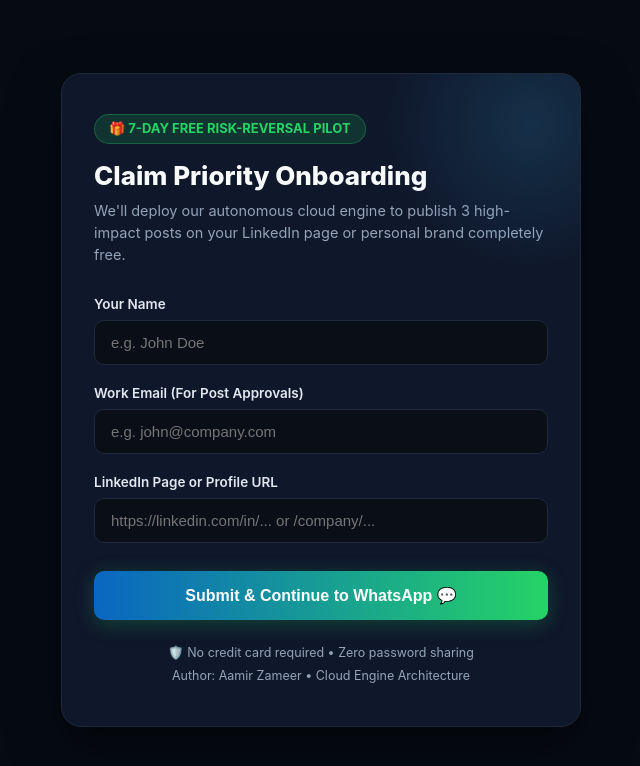
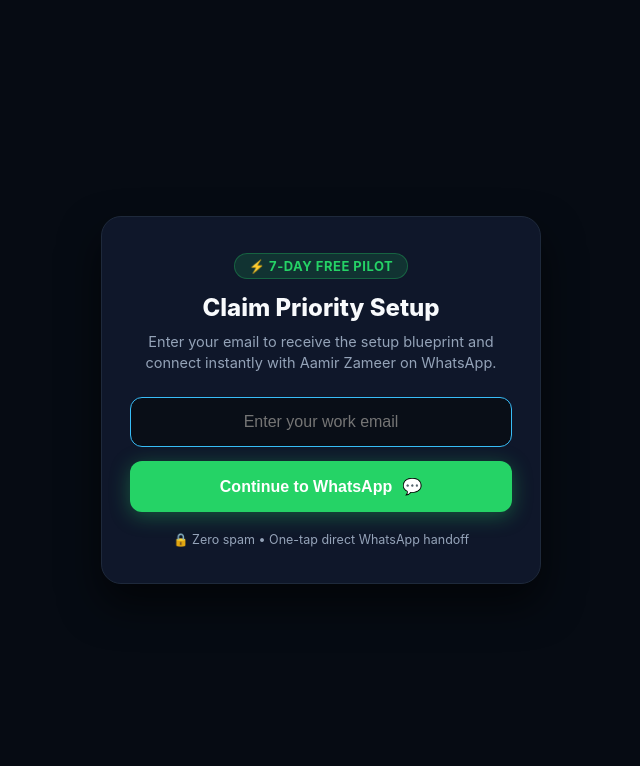
Before and after one commit to Amz34/linkedin-cloud-autopost-engine, a plain HTML site: page connect.html in a window 1280 px wide. Shown: the whole page, without its empty margins (319-959 px from the left). Drawn offline with Linux system fonts and the light colour scheme.

Commit message:
refactor: simplify connect to single email box with instant WhatsApp redirect

```diff
--- a/connect.html
+++ b/connect.html
@@ -3,7 +3,7 @@
 <head>
   <meta charset="UTF-8">
   <meta name="viewport" content="width=device-width, initial-scale=1.0">
-  <title>Claim 7-Day Free Pilot — LinkedIn Cloud Engine</title>
+  <title>Connect — LinkedIn Cloud Engine</title>
   <link rel="icon" href="https://notion-emojis.s3-us-west-2.amazonaws.com/prod/svg-twitter/26a1.svg">
   <style>
     :root {
@@ -13,7 +13,7 @@
       --accent: #38bdf8;
       --green: #25d366;
       --text: #f8fafc;
-      --text-muted: #94a3b8;
+      --muted: #94a3b8;
     }
     * { box-sizing: border-box; margin: 0; padding: 0; }
     body {
@@ -24,33 +24,21 @@
       justify-content: center;
       align-items: center;
       min-height: 100vh;
-      padding: 24px;
-      line-height: 1.5;
+      padding: 20px;
     }
-    .container {
+    .card {
       background: var(--card-bg);
       border: 1px solid var(--border);
       border-radius: 20px;
-      max-width: 520px;
+      max-width: 440px;
       width: 100%;
-      padding: 40px 32px;
-      box-shadow: 0 20px 50px rgba(0, 0, 0, 0.5);
+      padding: 36px 28px;
+      text-align: center;
+      box-shadow: 0 20px 40px rgba(0, 0, 0, 0.6);
       position: relative;
-      overflow: hidden;
-    }
-    .glow {
-      position: absolute;
-      top: -100px;
-      right: -100px;
-      width: 300px;
-      height: 300px;
-      background: radial-gradient(circle, rgba(56, 189, 248, 0.15) 0%, rgba(0,0,0,0) 70%);
-      pointer-events: none;
     }
     .badge {
-      display: inline-flex;
-      align-items: center;
-      gap: 6px;
+      display: inline-block;
       background: rgba(37, 211, 102, 0.15);
       border: 1px solid rgba(37, 211, 102, 0.3);
       color: var(--green);
@@ -58,164 +46,102 @@
       border-radius: 50px;
       font-size: 13px;
       font-weight: 700;
+      margin-bottom: 14px;
       text-transform: uppercase;
-      margin-bottom: 16px;
+      letter-spacing: 0.5px;
     }
     h1 {
-      font-size: 26px;
+      font-size: 24px;
       font-weight: 800;
+      margin-bottom: 8px;
       line-height: 1.25;
-      margin-bottom: 8px;
     }
-    p.desc {
+    p {
       font-size: 14.5px;
-      color: var(--text-muted);
-      margin-bottom: 28px;
+      color: var(--muted);
+      margin-bottom: 24px;
+      line-height: 1.45;
     }
-    .form-group {
-      margin-bottom: 18px;
+    form {
+      display: flex;
+      flex-direction: column;
+      gap: 14px;
     }
-    label {
-      display: block;
-      font-size: 13.5px;
-      font-weight: 600;
-      margin-bottom: 6px;
-      color: #e2e8f0;
-    }
-    input, select {
+    input[type="email"] {
       width: 100%;
       background: #090e17;
-      border: 1px solid var(--border);
-      border-radius: 10px;
-      padding: 13px 16px;
-      font-size: 15px;
+      border: 1.5px solid var(--border);
+      border-radius: 12px;
+      padding: 15px 18px;
+      font-size: 16px;
       color: #ffffff;
       outline: none;
+      text-align: center;
       transition: border-color 0.2s;
     }
-    input:focus, select:focus {
+    input[type="email"]:focus {
       border-color: var(--accent);
     }
-    .submit-btn {
+    .btn {
       width: 100%;
-      background: linear-gradient(90deg, #0a66c2 0%, #25d366 100%);
+      background: #25d366;
       color: #ffffff;
       border: none;
-      border-radius: 10px;
-      padding: 15px;
+      border-radius: 12px;
+      padding: 16px;
       font-size: 16px;
-      font-weight: 700;
+      font-weight: 800;
       cursor: pointer;
-      margin-top: 10px;
-      box-shadow: 0 4px 20px rgba(37, 211, 102, 0.25);
+      display: flex;
+      align-items: center;
+      justify-content: center;
+      gap: 10px;
+      box-shadow: 0 4px 20px rgba(37, 211, 102, 0.35);
       transition: transform 0.15s, opacity 0.15s;
     }
-    .submit-btn:hover {
+    .btn:hover {
       opacity: 0.95;
       transform: translateY(-1px);
     }
-    .trust-footer {
-      margin-top: 24px;
-      text-align: center;
+    .footer-note {
+      margin-top: 20px;
       font-size: 12.5px;
-      color: var(--text-muted);
-      display: flex;
-      flex-direction: column;
-      gap: 4px;
-    }
-    .success-overlay {
-      display: none;
-      text-align: center;
-      padding: 20px 0;
-    }
-    .success-icon {
-      font-size: 54px;
-      margin-bottom: 16px;
-    }
-    .wa-redirect-btn {
-      display: inline-block;
-      background: #25d366;
-      color: #ffffff !important;
-      text-decoration: none;
-      font-weight: 700;
-      padding: 14px 28px;
-      border-radius: 10px;
-      margin-top: 18px;
-      font-size: 15.5px;
-      box-shadow: 0 4px 15px rgba(37, 211, 102, 0.35);
+      color: var(--muted);
     }
   </style>
 </head>
 <body>
-  <div class="container">
-    <div class="glow"></div>
+  <div class="card">
+    <div class="badge">⚡ 7-Day Free Pilot</div>
+    <h1>Claim Priority Setup</h1>
+    <p>Enter your email to receive the setup blueprint and connect instantly with Aamir Zameer on WhatsApp.</p>
 
-    <div id="formSection">
-      <div class="badge">🎁 7-Day Free Risk-Reversal Pilot</div>
-      <h1>Claim Priority Onboarding</h1>
-      <p class="desc">We'll deploy our autonomous cloud engine to publish 3 high-impact posts on your LinkedIn page or personal brand completely free.</p>
+    <form id="simpleForm" action="https://formsubmit.co/azengineeringapp@gmail.com" method="POST">
+      <input type="hidden" name="_subject" value="⚡ New LinkedIn Cloud Engine Lead">
+      <input type="hidden" name="_captcha" value="false">
+      <input type="hidden" name="_template" value="table">
+      <input type="hidden" name="_next" id="nextUrl" value="https://wa.me/966582104381?text=Hi%20Aamir%21%20I%20just%20submitted%20my%20email%20for%20the%20LinkedIn%20Cloud%20Engine%207-Day%20Pilot.">
 
-      <form id="leadForm" action="https://formsubmit.co/azengineeringapp@gmail.com" method="POST">
-        <!-- Configuration fields -->
-        <input type="hidden" name="_subject" value="⚡ New LinkedIn Engine Lead (7-Day Free Pilot)">
-        <input type="hidden" name="_captcha" value="false">
-        <input type="hidden" name="_template" value="table">
-        <!-- Fallback next URL if js fails -->
-        <input type="hidden" name="_next" id="nextUrl" value="https://wa.me/966582104381?text=Hi%20Aamir%21%20I%20just%20submitted%20my%20details%20for%20the%20LinkedIn%20Cloud%20Engine%207-Day%20Free%20Pilot.">
+      <input type="email" name="email" id="emailBox" placeholder="Enter your work email" required autofocus>
+      <button type="submit" class="btn">
+        <span>Continue to WhatsApp</span> 💬
+      </button>
+    </form>
 
-        <div class="form-group">
-          <label>Your Name</label>
-          <input type="text" name="name" id="nameInput" placeholder="e.g. John Doe" required>
-        </div>
-
-        <div class="form-group">
-          <label>Work Email (For Post Approvals)</label>
-          <input type="email" name="email" id="emailInput" placeholder="e.g. john@company.com" required>
-        </div>
-
-        <div class="form-group">
-          <label>LinkedIn Page or Profile URL</label>
-          <input type="url" name="linkedin_url" id="linkedinInput" placeholder="https://linkedin.com/in/... or /company/..." required>
-        </div>
-
-        <button type="submit" class="submit-btn" id="submitBtn">Submit & Continue to WhatsApp 💬</button>
-      </form>
-
-      <div class="trust-footer">
-        <span>🛡️ No credit card required • Zero password sharing</span>
-        <span>Author: Aamir Zameer • Cloud Engine Architecture</span>
-      </div>
-    </div>
-
-    <!-- Success / Direct WhatsApp State -->
-    <div id="successSection" class="success-overlay">
-      <div class="success-icon">🚀</div>
-      <h2>Details Received!</h2>
-      <p class="desc" style="margin-top: 8px;">Your request has been routed to <strong>azengineeringapp@gmail.com</strong>.<br>Redirecting you to WhatsApp with Aamir Zameer...</p>
-      <a id="waDirectBtn" href="https://wa.me/966582104381?text=Hi%20Aamir%21%20I%20just%20submitted%20my%20details%20for%20the%20LinkedIn%20Cloud%20Engine%207-Day%20Free%20Pilot." class="wa-redirect-btn">
-        Open WhatsApp Now 💬
-      </a>
+    <div class="footer-note">
+      🔒 Zero spam • One-tap direct WhatsApp handoff
     </div>
   </div>
 
   <script>
-    const form = document.getElementById('leadForm');
-    const formSection = document.getElementById('formSection');
-    const successSection = document.getElementById('successSection');
-    const waDirectBtn = document.getElementById('waDirectBtn');
+    const form = document.getElementById('simpleForm');
+    const emailBox = document.getElementById('emailBox');
+    const nextUrl = document.getElementById('nextUrl');
 
-    form.addEventListener('submit', function(e) {
-      const name = document.getElementById('nameInput').value.trim();
-      const email = document.getElementById('emailInput').value.trim();
-      const li = document.getElementById('linkedinInput').value.trim();
-
-      const customMsg = `Hi Aamir! I just submitted my details for the LinkedIn Cloud Engine 7-Day Free Pilot.\n\n👤 Name: ${name}\n📧 Email: ${email}\n🔗 LinkedIn: ${li}`;
-      const waUrl = `https://wa.me/966582104381?text=${encodeURIComponent(customMsg)}`;
-
-      document.getElementById('nextUrl').value = waUrl;
-      waDirectBtn.href = waUrl;
-
-      // Allow default form submission to send email, then redirect to WhatsApp
+    form.addEventListener('submit', function() {
+      const email = emailBox.value.trim();
+      const waMsg = `Hi Aamir! I just submitted my email (${email}) for the LinkedIn Cloud Engine 7-Day Free Pilot. Let's get started!`;
+      nextUrl.value = `https://wa.me/966582104381?text=${encodeURIComponent(waMsg)}`;
     });
   </script>
 </body>
```
Also changed, not shown: start.html (added, +148 -0 lines).
